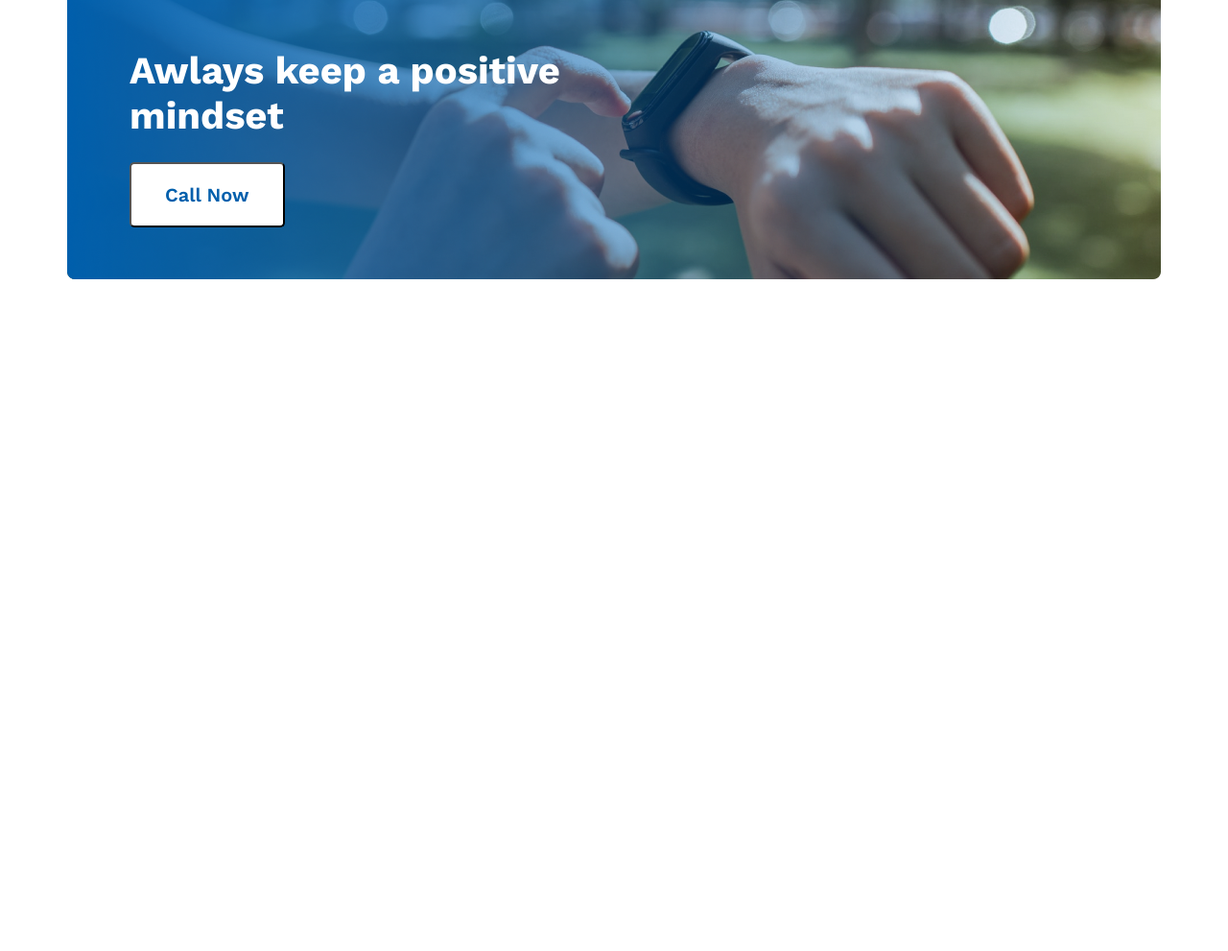
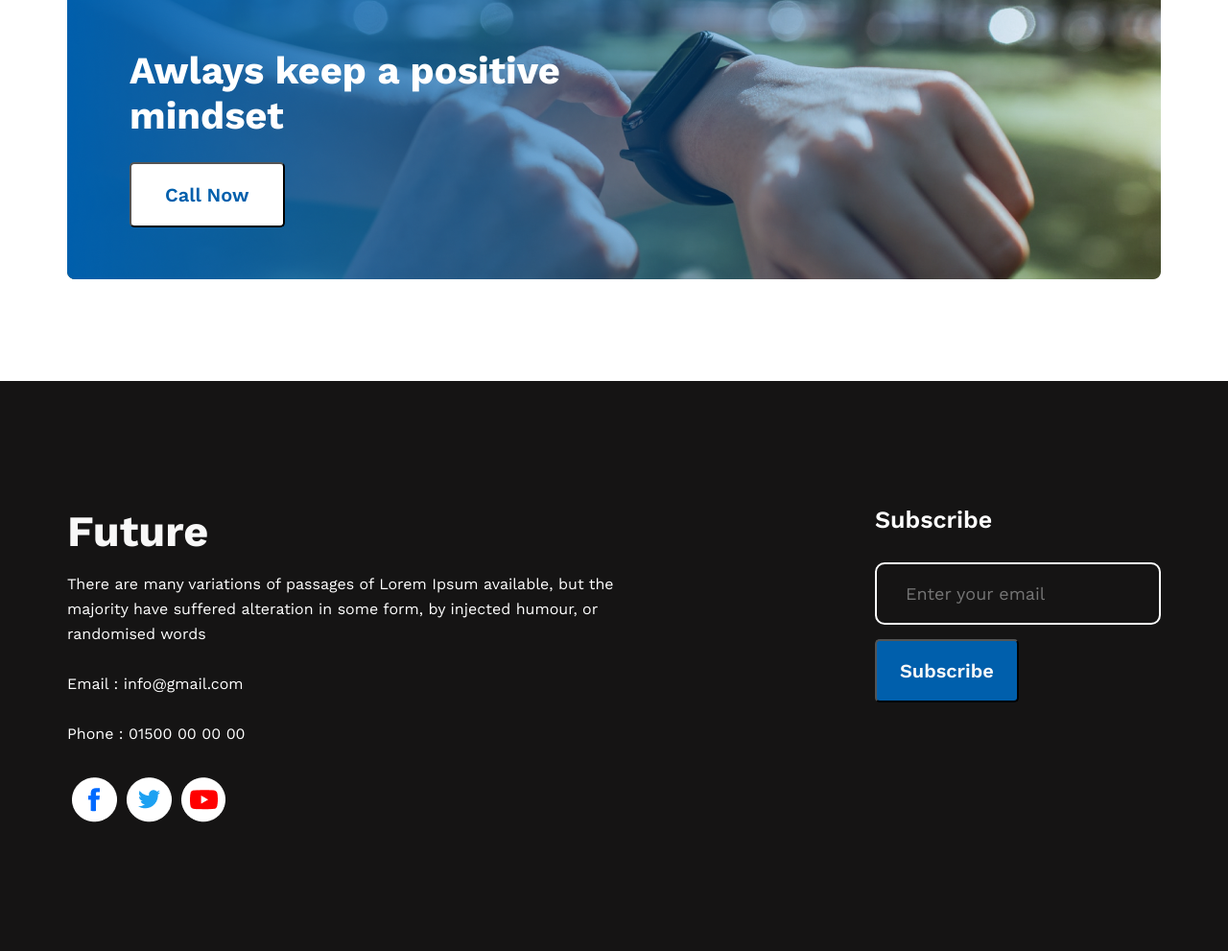
Before and after one commit to jawadibrahimshopnil/new-me-dev, a plain HTML site: page index.html in a window 1280 px wide. Shown: the part 1922-2913 px from the top of the page at 96% size. Before the commit the page ends 2319 px from the top, so only its background shows below. Drawn offline with nearby package versions, Linux system fonts and the light colour scheme.

Commit message:
added footer and finish

```diff
--- a/index.html
+++ b/index.html
@@ -1,16 +1,21 @@
 <!DOCTYPE html>
 <html lang="en">
-
   <head>
     <meta charset="UTF-8" />
     <meta name="viewport" content="width=device-width, initial-scale=1.0" />
     <title>New Me Site DEV</title>
     <link rel="preconnect" href="https://fonts.googleapis.com" />
     <link rel="preconnect" href="https://fonts.gstatic.com" crossorigin />
-    <link href="https://fonts.googleapis.com/css2?family=Work+Sans:wght@400;500;600;700&display=swap"
-        rel="stylesheet" />
+    <link
+      href="https://fonts.googleapis.com/css2?family=Work+Sans:wght@400;500;600;700&display=swap"
+      rel="stylesheet"
+    />
     <link rel="stylesheet" href="/styles/style.css" />
-    <script src="https://kit.fontawesome.com/d1f45f9bd1.js" crossorigin="anonymous" defer></script>
+    <script
+      src="https://kit.fontawesome.com/d1f45f9bd1.js"
+      crossorigin="anonymous"
+      defer
+    ></script>
   </head>
 
   <body>
@@ -95,7 +100,31 @@
         <button class="primary-btn">Call Now</button>
       </section>
     </main>
-    <footer></footer>
+    <footer>
+        <!-- footer -->
+      <section>
+        <div class="future">
+          <h1>Future</h1>
+          <p>
+            There are many variations of passages of Lorem Ipsum available, but
+            the majority have suffered alteration in some form, by injected
+            humour, or randomised words <br /> <br>
+            Email : info@gmail.com <br /> <br>
+            Phone : 01500 00 00 00
+          </p>
+          <div class="icons">
+            <img src="/images/icons/fb.png" alt="" /><img
+              src="/images/icons/twitter.png"
+              alt=""
+            /><img src="/images/icons/youtube.png" alt="" />
+          </div>
+        </div>
+        <div class="subs">
+            <h1>Subscribe</h1>
+          <input type="email" name="" id="" placeholder="Enter your email"/>
+          <button class="primary-btn">Subscribe</button>
+        </div>
+      </section>
+    </footer>
   </body>
-
 </html>
--- a/styles/style.css
+++ b/styles/style.css
@@ -152,3 +152,51 @@ section {
 .card-positive button {
   padding: 20px 35px;
 }
+
+/* footer */
+footer {
+  background-color: #151414;
+}
+footer > section {
+  padding: 130px 0px;
+  max-width: 1140px;
+  display: flex;
+  gap: 250px;
+  margin-bottom: 0px;
+}
+.future > h1 {
+  color: #f8f8f8;
+  font-size: 45px;
+  font-weight: 700;
+  margin-bottom: 16px;
+}
+.future > p {
+  color: #fff;
+  font-size: 16px;
+  font-weight: 400;
+  line-height: 26px;
+  margin-bottom: 32px;
+}
+.icons img {
+  margin: 0px 5px;
+}
+.subs h1 {
+  color: #fff;
+  font-size: 25px;
+  font-weight: 600;
+  margin-bottom: 30px;
+}
+.subs input[type="email"] {
+  padding: 20px 30px;
+  color: #f3f3f3;
+  font-size: 18px;
+  font-weight: 400;
+  background: #151414;
+  border-radius: 10px;
+  border: 2px solid white;
+  margin-bottom: 15px;
+}
+.subs button {
+  color: #f8f8f8;
+  background-color: #005fac;
+}
```
Lines whose indentation alone changed are shown as unchanged.
